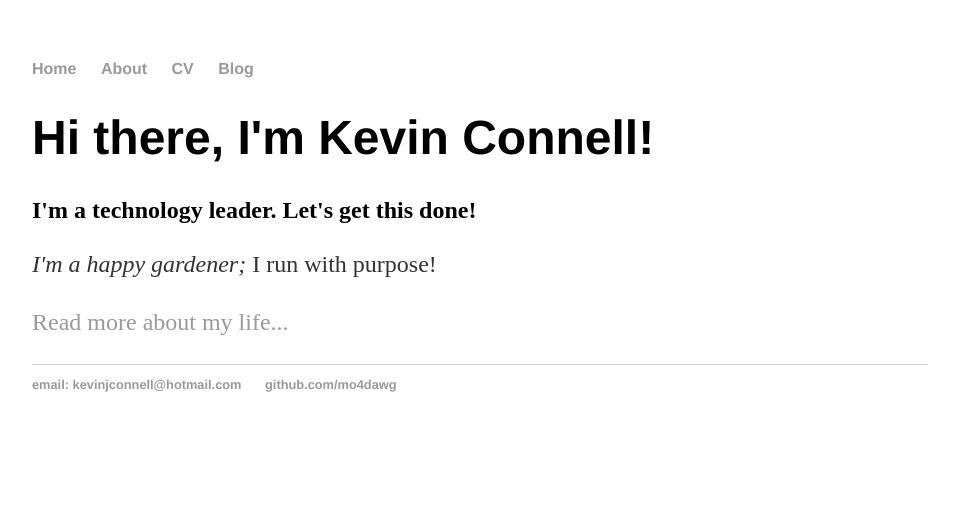
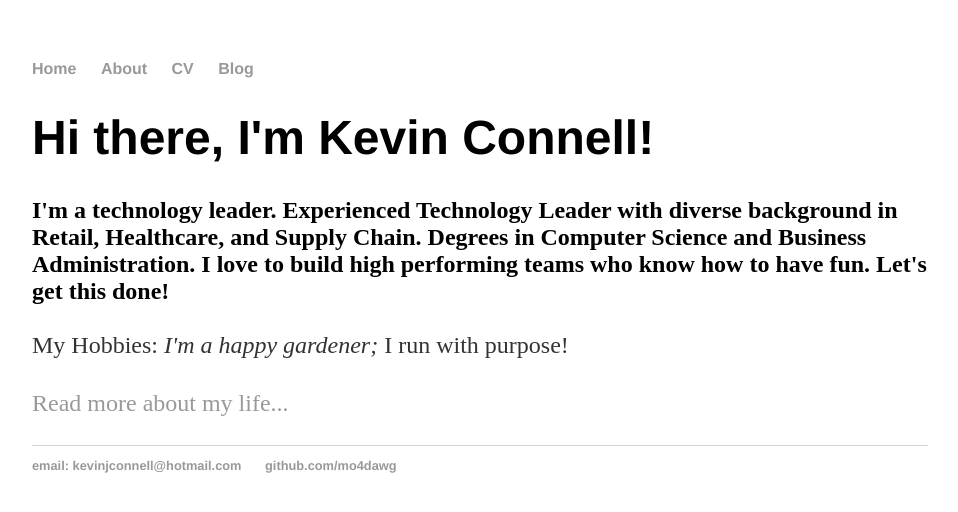
Before and after one commit to mo4dawg/mo4dawg.github.io, a Jekyll site: the page built from index.html, in a window 1280 px wide. Shown: the top 512 px of the page, without its empty margins (160-1118 px from the left). Built offline with Jekyll 4.4.1, drawn with Linux system fonts in a browser that asks for light colours.

Commit message:
Update index.html

```diff
--- a/index.html
+++ b/index.html
@@ -5,7 +5,8 @@ title: Kevin Connell, Technology Leader
 
     <div class="blurb">
         <h1>Hi there, I'm Kevin Connell!</h1>
-		<h2>I'm a technology leader.  Let's get this done!</h2>
-		<p><em>I'm a happy gardener; </em> <red>I run with purpose! </red> </p>
+        <span></span>
+		<h2>I'm a technology leader.  Experienced Technology Leader with diverse background in Retail, Healthcare, and Supply Chain.  Degrees in Computer Science and Business Administration.  I love to build high performing teams who know how to have fun.  Let's get this done!</h2>
+		<p>My Hobbies: <em>I'm a happy gardener; </em> I run with purpose! </p>
 		<p><span><a href="/about"> Read more about my life...</a></p></span>
     </div><!-- /.blurb -->
```
